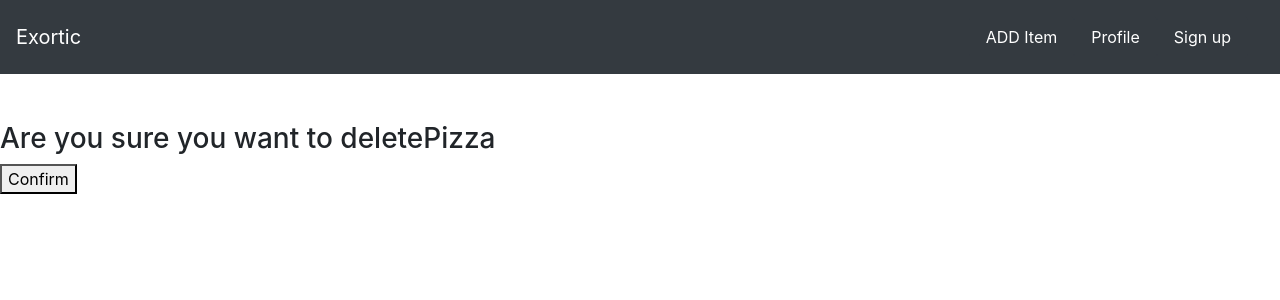
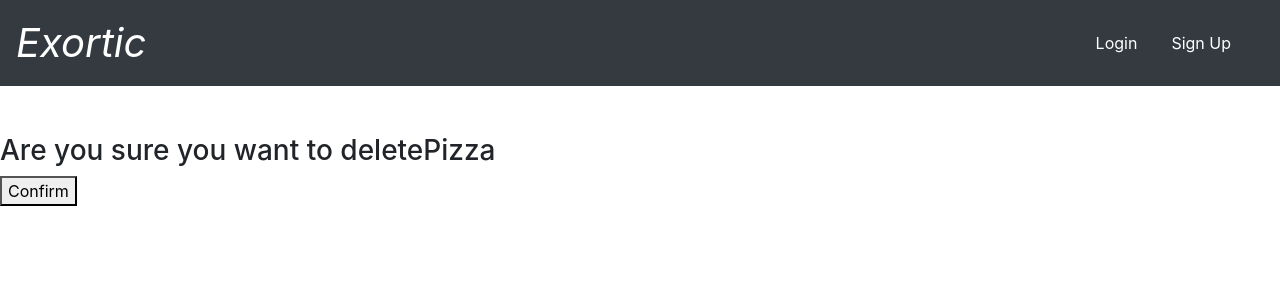
Before and after one commit to SheerinShaikh2003/Django, a Django app: page /food/delete/1/ in a window 1280 px wide. Shown: the top 300 px of the page. Run offline with Django 4.2, Linux system fonts and the light colour scheme; data comes from the database, SQL or seed files in the repository; both versions use the stored data as it was after the commit.

Commit message:
commit:26

```diff
--- a/food/templates/food/base.html
+++ b/food/templates/food/base.html
@@ -3,46 +3,79 @@
 <!DOCTYPE html>
 <html lang="en">
 	<head>
-    <meta charset="UTF-8">
-    <meta name="viewport" content="width=device-width, initial-scale=1.0">
-    <title>Document</title>
-    <link rel="stylesheet" href="{% static 'food/style.css' %}">
-    <link rel="stylesheet" href="https://cdn.jsdelivr.net/npm/bootstrap@4.3.1/dist/css/bootstrap.min.css" integrity="sha384-ggOyR0iXCbMQv3Xipma34MD+dH/1fQ784/j6cY/iJTQUOhcWr7x9JvoRxT2MZw1T" crossorigin="anonymous">
-    <script src="https://cdn.jsdelivr.net/npm/bootstrap@4.3.1/dist/js/bootstrap.min.js" integrity="sha384-JjSmVgyd0p3pXB1rRibZUAYoIIy6OrQ6VrjIEaFf/nJGzIxFDsf4x0xIM+B07jRM" crossorigin="anonymous"></script>
+		<meta charset="UTF-8" />
+		<meta
+			name="viewport"
+			content="width=device-width, initial-scale=1.0" />
+		<title>My Project</title>
+		{% comment %}
+		<link
+			rel="stylesheet"
+			href="{% static 'food/style.css' %}" />
+		{% endcomment %}
+		<link
+			rel="stylesheet"
+			href="https://cdn.jsdelivr.net/npm/bootstrap@4.3.1/dist/css/bootstrap.min.css"
+			integrity="sha384-ggOyR0iXCbMQv3Xipma34MD+dH/1fQ784/j6cY/iJTQUOhcWr7x9JvoRxT2MZw1T"
+			crossorigin="anonymous" />
+		<script
+			src="https://cdn.jsdelivr.net/npm/bootstrap@4.3.1/dist/js/bootstrap.min.js"
+			integrity="sha384-JjSmVgyd0p3pXB1rRibZUAYoIIy6OrQ6VrjIEaFf/nJGzIxFDsf4x0xIM+B07jRM"
+			crossorigin="anonymous"></script>
 	</head>
 	<body>
 		<nav class="navbar navbar-dark bg-dark">
-        <a href="{% url 'food:index' %}" class="navbar-brand">Exortic</a>
+			<a
+				href="{% url 'food:index' %}"
+				class="navbar-brand"
+				style="font-size: 40px; font-style: italic">
+				Exortic
+			</a>
+
 			<div class="navbar">
-            <a href="{% url 'food:create_item' %}" class="nav-item nav-link btn btn-dark">
-                ADD Item
+				{% if user.is_authenticated %}
+
+				<a
+					href="{% url 'food:create_item'%}"
+					class="nav-item nav-link btn btn-dark">
+					Add Item
 				</a>
-            <a href="#" class="nav-item nav-link btn btn-dark">
+
+				<a
+					href="{% url 'profile' %}"
+					class="nav-item nav-link btn btn-dark">
 					Profile
 				</a>
-            <a href="{% url 'register' %}" class="nav-item nav-link btn btn-dark">
-                Sign up
+
+				<a
+					href="{% url 'logout' %}"
+					class="nav-item nav-link btn btn-dark">
+					Logout
 				</a>
+				{% else %}
+
+				<a
+					href="{% url 'login' %}"
+					class="nav-item nav-link btn btn-dark">
+					Login
+				</a>
+				<a
+					href="{% url 'register' %}"
+					class="nav-item nav-link btn btn-dark">
+					Sign Up
+				</a>
+
+				{% endif %}
 			</div>
 		</nav>
 
-    {% if messages %}
+		{%if messages%} {%for message in messages%}
+		<div class="alert alert-{{ message.tags}}">{{ message }}</div>
 
-        {% for message in messages %}
-            <div class="alert alert-{{ message.tags }}">
-                {{ message }}
-            </div>
-        {% endfor %}
+		{%endfor%} {%endif%}
+		<!--For Spacing-->
+		<div class="mb-5"></div>
 
-    {% endif %}
-
-    <!-- for Spacing -->
-    <div class="mb-5">
-
-    </div>
-
-    {% block body %}
-    {% endblock %}
-
+		{% block body %} {% endblock %}
 	</body>
 </html>
--- a/mysite/urls.py
+++ b/mysite/urls.py
@@ -24,4 +24,5 @@ urlpatterns = [
     path('register/', users_views.register, name='register'),
     path('login/',users_views.login_view,name='login'),
     path('logout/', users_views.logout_view, name='logout'),
+    path('profile/', users_views.profilepage, name='profile'),
 ]
```
Also changed, not shown: users/templates/users/profile.html (added, +8 -0 lines), users/views.py (+24 -3 lines), db.sqlite3. Lines whose indentation alone changed are shown as unchanged.
